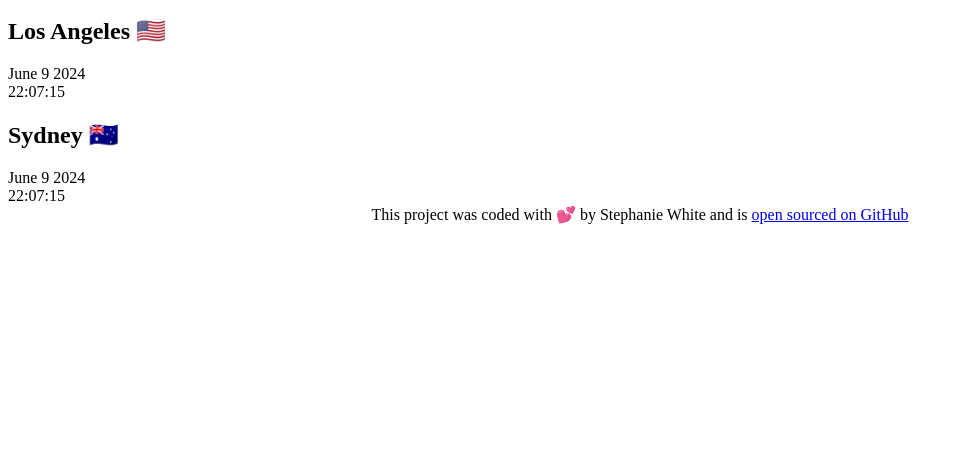
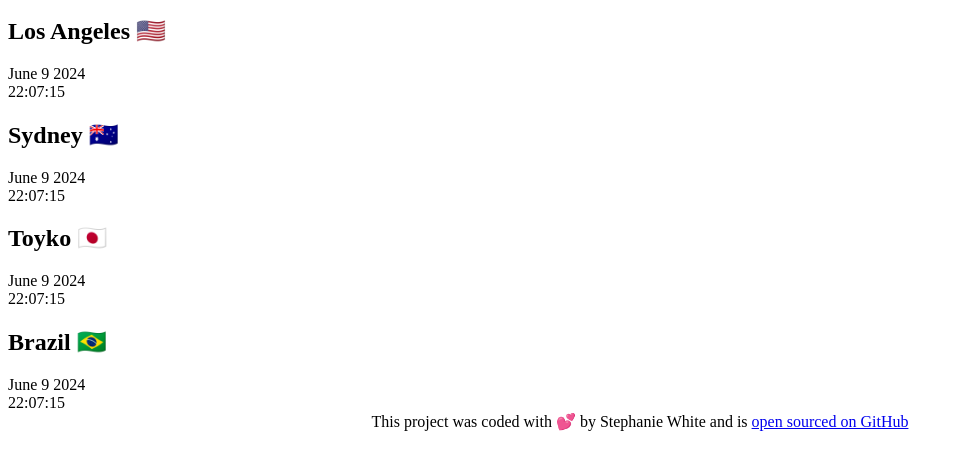
Before and after one commit to Stephaniechatter/Clock-Final-Project, a plain HTML site: page index.html in a window 1280 px wide. Shown: the part 102-572 px from the top of the page, without its empty margins (0-963 px from the left). Drawn offline with Linux system fonts and the light colour scheme.

Commit message:
Updated basic HTML

```diff
--- a/index.html
+++ b/index.html
@@ -25,6 +25,12 @@
       <h2>Sydney 🇦🇺</h2>
 <div class="date">June 9 2024</div>
 <div class="time">22:07:15</div>
+<h2>Toyko 🇯🇵</h2>
+<div class="date">June 9 2024</div>
+<div class="time">22:07:15</div>
+<h2>Brazil 🇧🇷</h2>
+<div class="date">June 9 2024</div>
+<div class="time">22:07:15</div>
 </div>
     <footer>
         This project was coded with 💕 by Stephanie White and is <a href="https://github.com/Stephaniechatter/Clock-Final-Project" target="_blank"> open sourced on GitHub</a>
```
